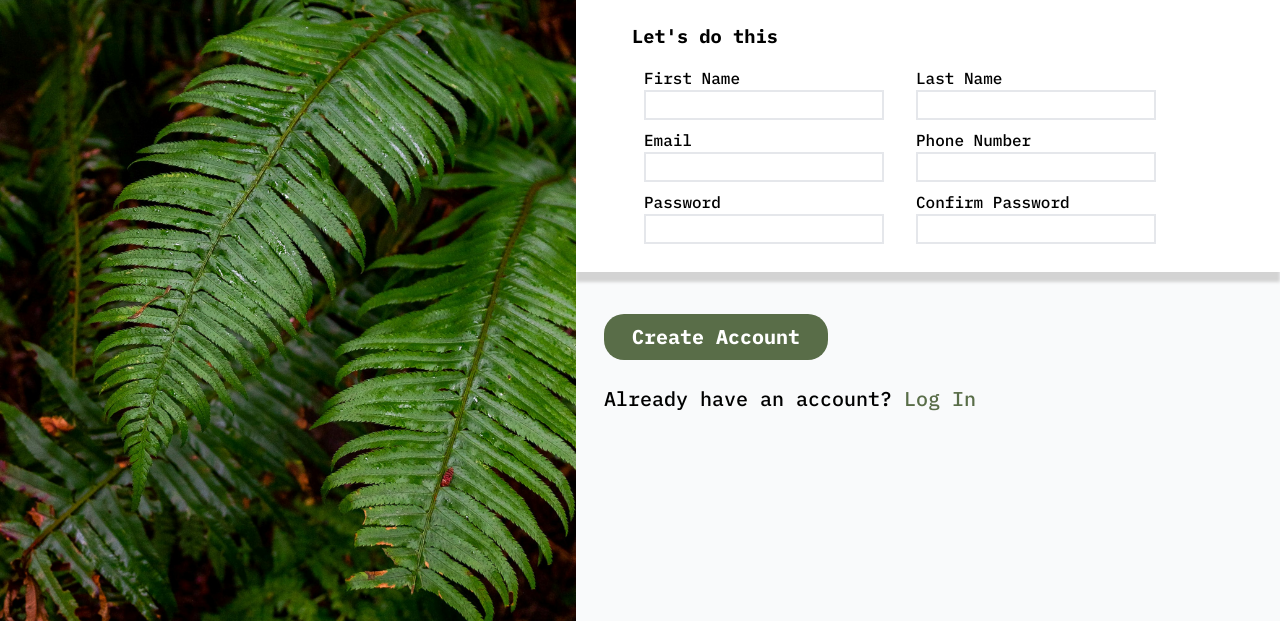
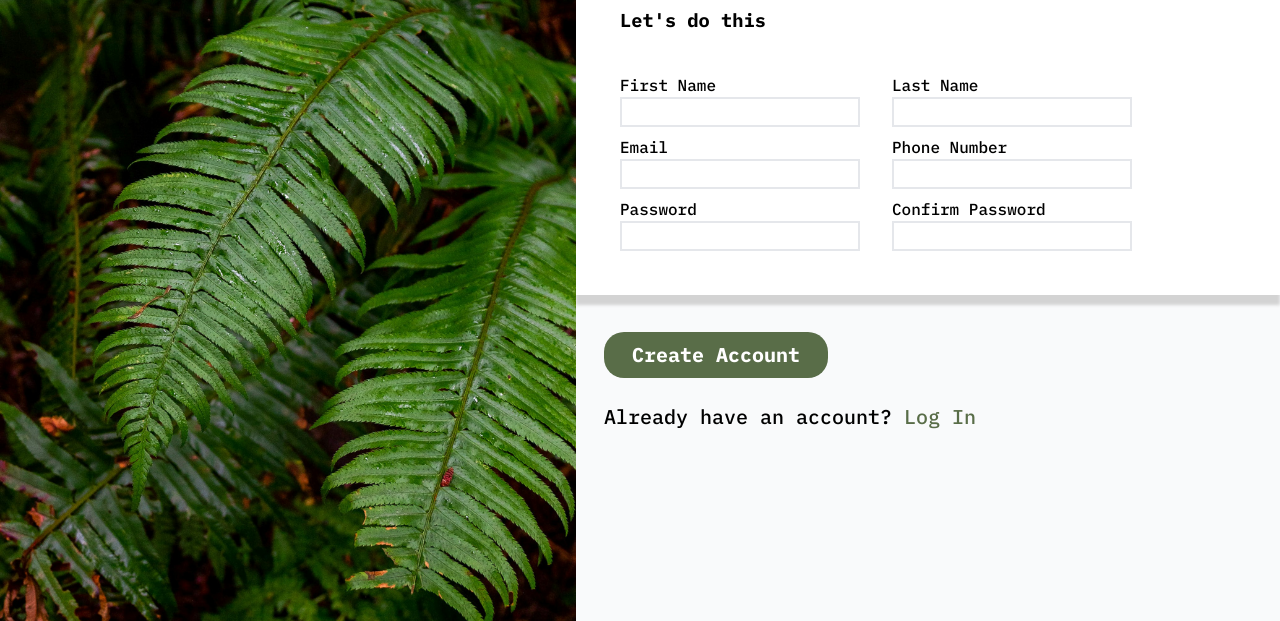
Before and after one commit to tanu-12/SignUp, a plain HTML site: page index.html in a window 1280 px wide. Shown: the part 179-800 px from the top of the page. Drawn offline with Linux system fonts and the light colour scheme.

Commit message:
fixed the form

```diff
--- a/index.css
+++ b/index.css
@@ -151,7 +151,7 @@ article {
 input {
 
     border: 2px solid #E5E7EB;
-    width: 15em;
+    width: 15rem;
 }
 
 input:focus {
@@ -255,7 +255,8 @@ input[type="password"]:valid+span::before {
 }
 
 .form {
-    padding: var(--padding);
+    padding: var(--spacing);
+
     box-shadow: 0px 10px 3px 0px lightgrey;
     margin-top: var(--padding);
     background-color: white;
@@ -266,7 +267,8 @@ ul {
     /* border: 2px solid black; */
     position: relative;
     list-style: none;
-    margin-top: .5em;
+    margin-top: .2em;
+    padding: var(--padding);
 
 
     overflow: auto;
@@ -274,7 +276,7 @@ ul {
 
 h3,
 .signup_opt {
-    margin-top: 0.5em;
+    margin-top: 0.25em;
     margin-left: var(--padding);
 }
 
```
